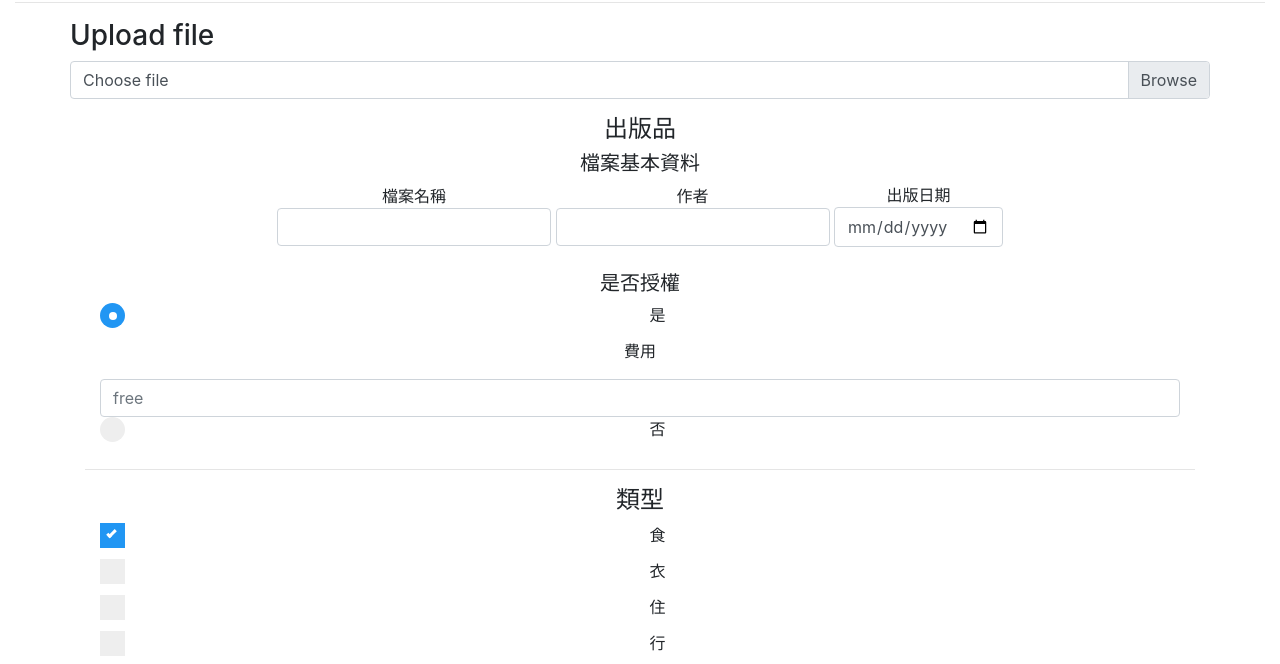
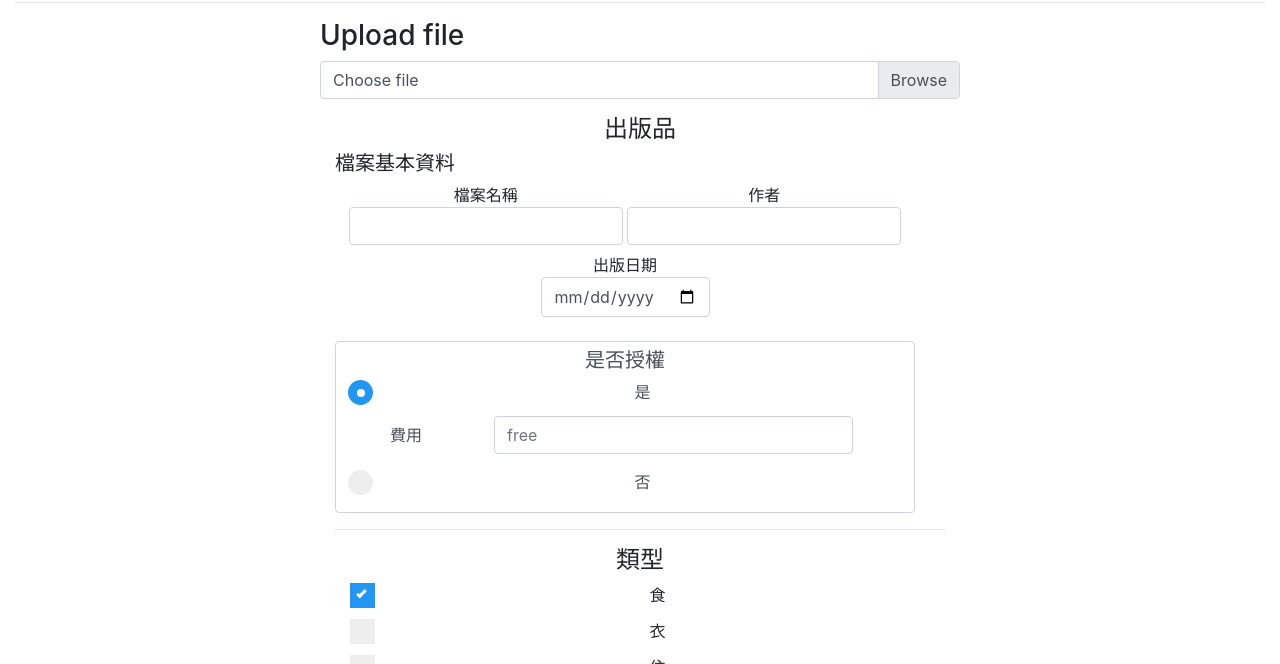
Before and after one commit to awalker0215/Publisher, a plain HTML site: page upload.html in a window 1280 px wide. Shown: the part 126-790 px from the top of the page. Drawn offline with Linux system fonts and the light colour scheme.

Commit message:
edit upload.html

```diff
--- a/upload.html
+++ b/upload.html
@@ -41,7 +41,7 @@
   </div>
   <hr>
 </div>
-<div class="container">
+<div class="container col-md-6">
   <div class="row">
     <h3>Upload file</h3>
 	  <div class="input-group mb-3">
@@ -54,7 +54,7 @@
   <div class="row">
     <div class="text-center col-md-12">
 	  <h4>出版品</h4>
-	  <div class="col-md-12">
+	  <div class="row col-md-12">
 		  <h5>檔案基本資料</h5>
 		  <div class="text-center form-group">
 		  	<label>檔案名稱
@@ -67,15 +67,20 @@
 			  <input type="date" class="form-control">
 			</label>
 		  </div>
-		  <div>
-
+	  </div>
+	  <div class="row col-md-12">
+		  <div class="text-center form-control">
 		  <h5>是否授權</h5>
 		    <label class="checkarea">是
-			  <input type="radio" checked="checked" name="radio">
-			  <span class="checkradio"></span>
+			<input type="radio" checked="checked" name="radio">
+			<span class="checkradio"></span>
 			</label>
-		      <p>費用</p>
-			  <input type="text" placeholder="free" class="form-control col-md-12">
+			  <div class="form-group row">
+				<label class="col-sm-3 col-form-label">費用</label>
+				<div class="col-sm-8">
+				  <input type="text" class="form-control" id="#" placeholder="free">
+				</div>
+			  </div>
 			<label class="checkarea">否
 			  <input type="radio" name="radio">
 			  <span class="checkradio"></span>
```
